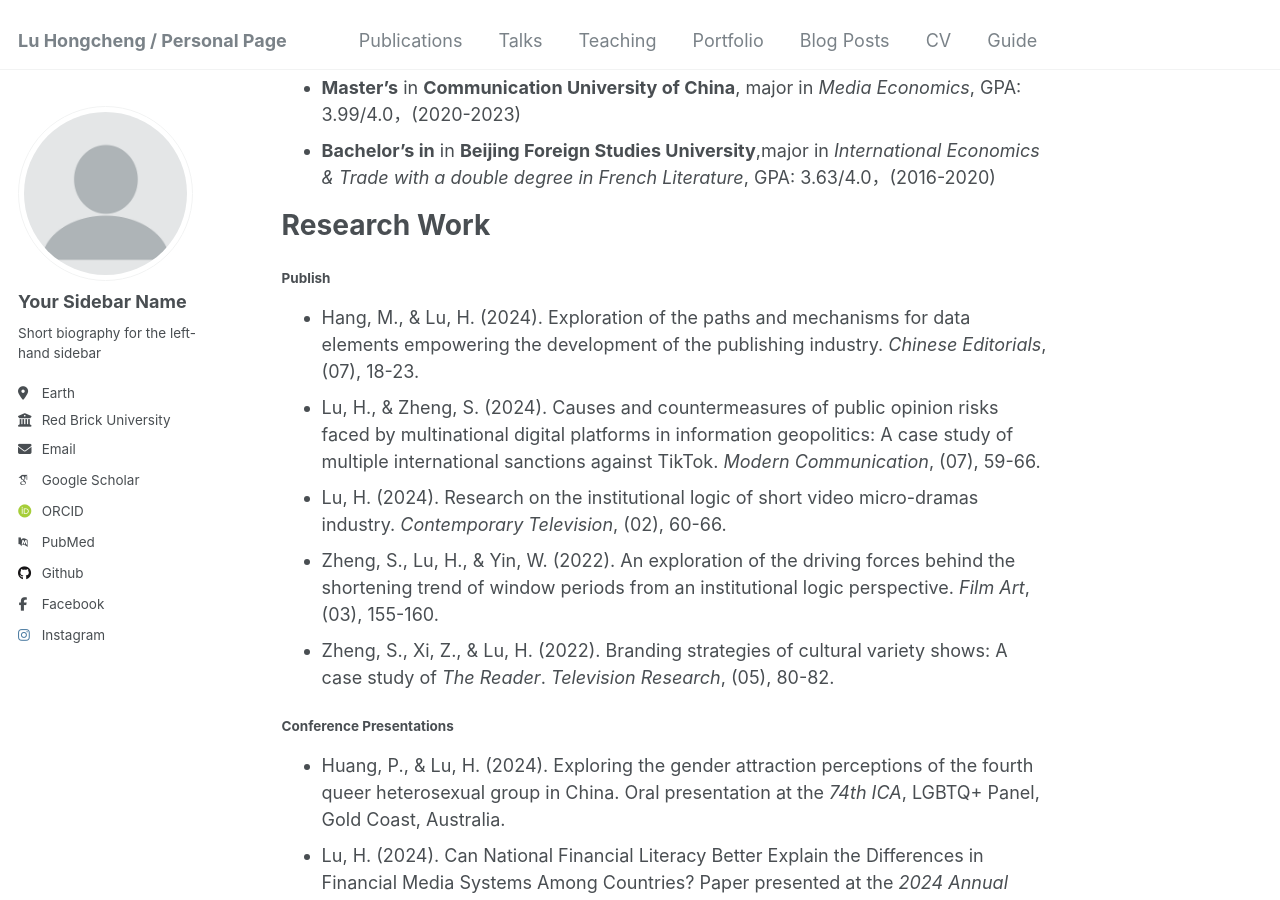
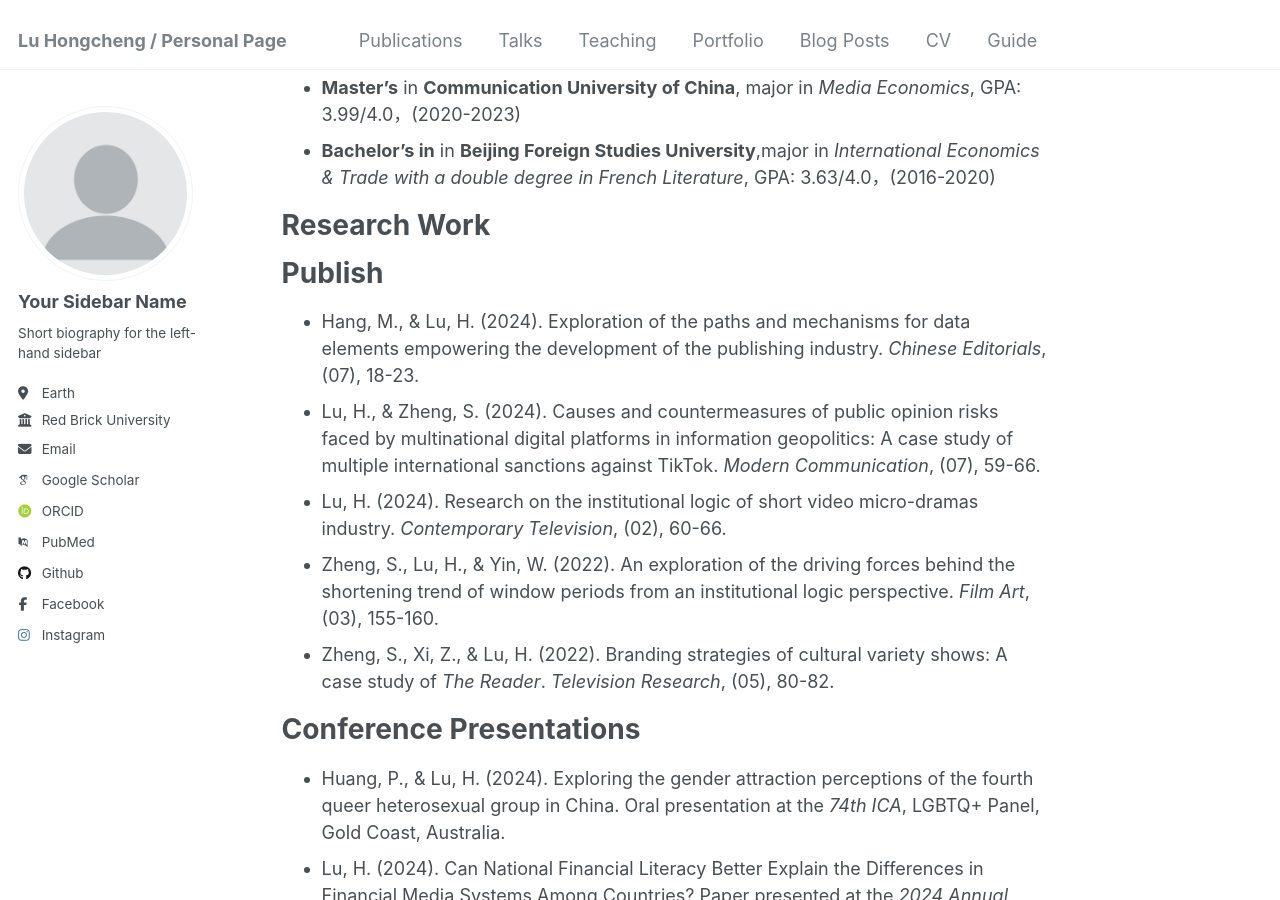
Before and after one commit to chrislu2016/ChrisLu, a Jekyll site: the page built from _pages/about.md, in a window 1280 px wide and 900 px high, scrolled down 371 px. Built offline with Jekyll 4.4.1, drawn with Linux system fonts in a browser that asks for light colours; some web fonts are replaced.

```diff
--- a/_pages/about.md
+++ b/_pages/about.md
@@ -21,20 +21,20 @@ Academic Journey
 Research Work
 ======
 
-#### Publish
+# Publish
   - Hang, M., & Lu, H. (2024). Exploration of the paths and mechanisms for data elements empowering the development of the publishing industry. *Chinese Editorials*, (07), 18-23.
   - Lu, H., & Zheng, S. (2024). Causes and countermeasures of public opinion risks faced by multinational digital platforms in information geopolitics: A case study of multiple international sanctions against TikTok. *Modern Communication*, (07), 59-66.
   - Lu, H. (2024). Research on the institutional logic of short video micro-dramas industry. *Contemporary Television*, (02), 60-66.
   - Zheng, S., Lu, H., & Yin, W. (2022). An exploration of the driving forces behind the shortening trend of window periods from an institutional logic perspective. *Film Art*, (03), 155-160.
   - Zheng, S., Xi, Z., & Lu, H. (2022). Branding strategies of cultural variety shows: A case study of *The Reader*. *Television Research*, (05), 80-82.
 
-#### Conference Presentations
+# Conference Presentations
 
 - Huang, P., & Lu, H. (2024). Exploring the gender attraction perceptions of the fourth queer heterosexual group in China. Oral presentation at the *74th ICA*, LGBTQ+ Panel, Gold Coast, Australia.
 - Lu, H. (2024). Can National Financial Literacy Better Explain the Differences in Financial Media Systems Among Countries? Paper presented at the *2024 Annual Conference of the China Association for the History of Journalism and Mass Communication*, Hangzhou, China.
 - Lu, H. (2024). The Role of News on the Confidence-Boosting Effect of Economic Policy Announcements: Empirical Quasi-Natural Experiment Evidence from China. Submitted to the *75th ICA*.
 
-#### Work in Progress
+# Work in Progress
 
   - Lu, H. (n.d.). Empowerment or Exploitation: A Network Ethnography of a Community of Tuwei Culture Content Creators in Douyin. Under second revision. *Contemporary Youth Research*.
   - Lu, H. (n.d.). Can AI Match the Expertise of Financial Journalists in Writing News Commentary? An Online Experimental Analysis Based on the Heuristic-Systematic Model. Under third revision. *Chinese Journal of Journalism & Communication*.
```
